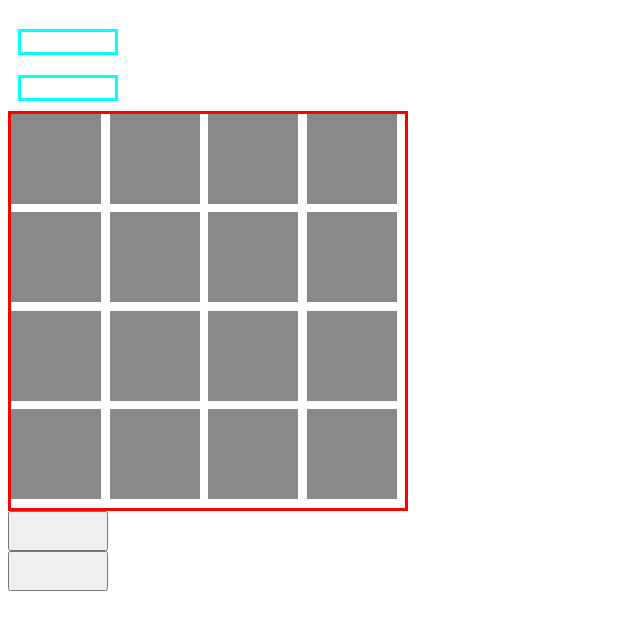
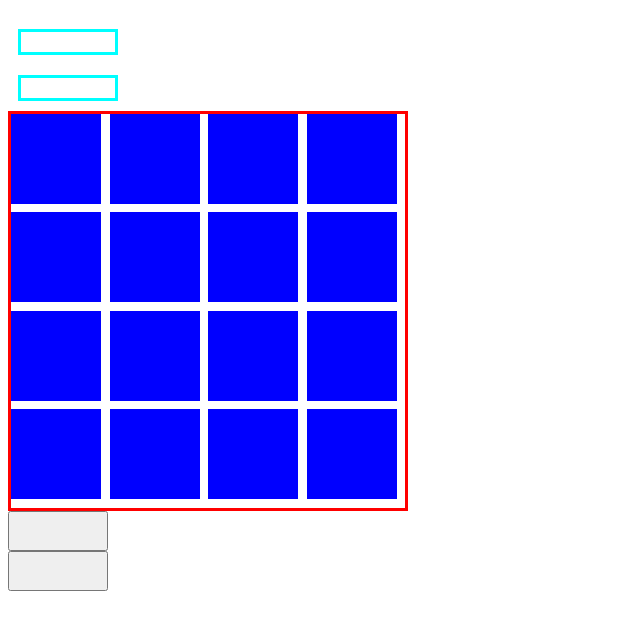
Before and after one commit to normalspoon/myGame, a plain HTML site: page index.html in a window 1280 px wide. Shown: the part 69-698 px from the top of the page, without its empty margins (0-640 px from the left). Drawn offline with Linux system fonts and the light colour scheme.

Commit message:
wednesday work

```diff
--- a/index.html
+++ b/index.html
@@ -11,22 +11,22 @@
     <div id="attempts"></div>
     <div id="timer"></div>
     <main id="board">
-        <div id ="tile"></div>
-        <div id ="tile"></div>
-        <div id ="tile"></div>
-        <div id ="tile"></div>
-        <div id ="tile"></div>
-        <div id ="tile"></div>
-        <div id ="tile"></div>
-        <div id ="tile"></div>
-        <div id ="tile"></div>
-        <div id ="tile"></div>
-        <div id ="tile"></div>
-        <div id ="tile"></div>
-        <div id ="tile"></div>
-        <div id ="tile"></div>
-        <div id ="tile"></div>
-        <div id ="tile"></div>
+        <div class = "tile" id ="1"></div>
+        <div class = "tile" id ="2"></div>
+        <div class = "tile" id ="3"></div>
+        <div class = "tile" id ="4"></div>
+        <div class = "tile" id ="5"></div>
+        <div class = "tile" id ="6"></div>
+        <div class = "tile" id ="7"></div>
+        <div class = "tile" id ="8"></div>
+        <div class = "tile" id ="9"></div>
+        <div class = "tile" id ="10"></div>
+        <div class = "tile" id ="11"></div>
+        <div class = "tile" id ="12"></div>
+        <div class = "tile" id ="13"></div>
+        <div class = "tile" id ="14"></div>
+        <div class = "tile" id ="15"></div>
+        <div class = "tile" id ="16"></div>
     </main>
     <button id="actionButton"></button>
     <button id="actionButton"></button>
--- a/script.js
+++ b/script.js
@@ -2,39 +2,61 @@
 const PLAYER = "PLAYER";
 const TILE_IMAGES = "TILE_IMAGES";
 const MAX_GUESSES = "MAX_GUESSES";
+// const IMG_LIST = [
+//     https://imgur.com/t/cat/YF3CZcZ,
+//     https://imgur.com/t/cat/uOB6y3P,
+//     https://imgur.com/t/cat/bCfyCpH,
+//     https://imgur.com/t/cat/dkLt6kH,
+//     https://imgur.com/t/cat/UbJPvdn,
+//     https://imgur.com/t/cat/qIGSfwA,
+//     https://imgur.com/t/cat/Tpl3kek,
+//     https://imgur.com/t/cat/r8VcaJR
+// ]
 //const TILE_NUMBER = "TILE_NUMBER";
 
 /*----- app's state (variables) -----*/
 let playerChoice;
 let tilePositions;
-let tileState; //where 0 is face down. 1 is face up.
 let guesses;
-let flippedTiles;
+let tileProperties;
 
 /*----- cached element references -----*/
-const TILES = document.querySelectorAll("#tile");
+const TILES = document.querySelectorAll(".tile");
 const BUTTON = document.getElementById("actionButton");
+
 
 /*----- event listeners -----*/
 TILES.forEach((tile) => {
   tile.addEventListener("click", boardClickHandler);
 });
 
-// BUTTON_EL.addEventListener('click',buttonClickHandler)
+// /*----- model functions -----*/
 
-// /*----- model functions -----*/
-function initBoard() {
+
+function populateBoard() {
   tilePositions = [];
-  for (let i = 0; i < 16; i++) {
-    tilePositions.push("");
+  for (let i = 0; i < TILES.length; i++) {
+    let propertiesObjects = {};
+    properties.forEach(function (property) {
+      propertiesObjects[property] = "";
+    });
+    propertiesObjects["id"] = (i +1);
+    propertiesObjects["state"] = "0";
+    // propertiesOBjects["img"] = Math.floor(Math.random()* IMG_LIST.length)
+    tilePositions.push(propertiesObjects);
   }
-  tileState = 0;
-  guesses = 0;
-  flippedTiles = 0;
+  return tilePositions;
+}
+let properties = ["state", "img", "id"];
+populateBoard()
+console.log(tilePositions);
 
-  render()
-}
 
+
+
+// tilePositions.forEach(function(tile, index){
+
+// })
 // /*----- controller functions -----*/
 
 function boardClickHandler(evt) {
@@ -42,9 +64,7 @@ function boardClickHandler(evt) {
   if (evt.target.tagName !== "DIV") {
     return;
   }
-  console.log("I am flipped");
 }
-
 // }
 
 // function buttonClickHandler(evt) {
--- a/style.css
+++ b/style.css
@@ -33,10 +33,10 @@ body {
 
 
 }
-#tile {
+.tile {
 height: 90px;
 width: 90px;
-background-color: rgb(137, 137, 137);
+background-color: blue;
 
 }
 
```
